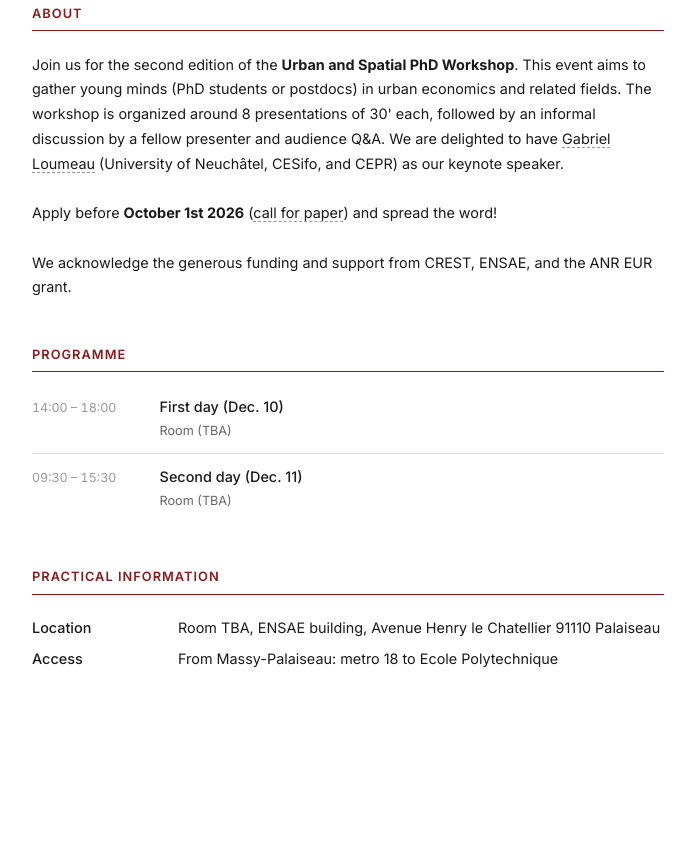
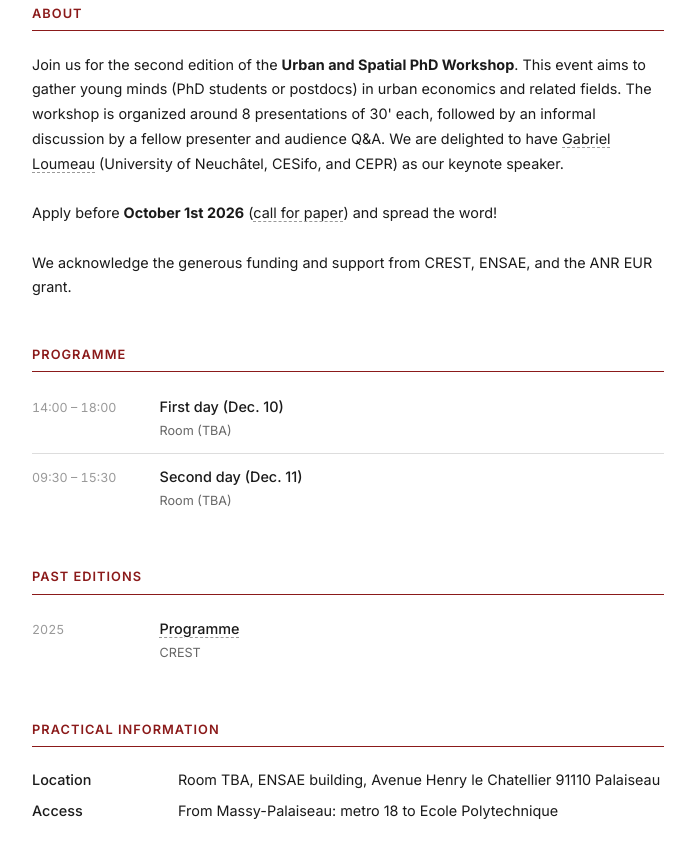
Before and after one commit to crest-urban-workshop/_2026, a plain HTML site: page index.html in a window 1280 px wide. Shown: the part 296-1154 px from the top of the page, without its empty margins (292-987 px from the left). Before the commit the page ends 1107 px from the top, so only its background shows below. Drawn offline with Linux system fonts and the light colour scheme.

Commit message:
add past edition

```diff
--- a/index.html
+++ b/index.html
@@ -243,6 +243,21 @@
     </ul>
   </div>
 
+<!-- ══ PROGRAMME ═══════════════════════════ -->
+<div class="section">
+  <h2 class="section-title">Past editions</h2>
+  <ul class="prog-list">
+
+  <li class="prog-item"> <!-- EDIT block, duplicate as needed -->
+    <div class="prog-time">2025</div>
+      <div>
+        <div class="prog-talk"><a href="assets/programme_2025.pdf" target="_blank" rel="noopener">Programme</a></div>
+        <div class="prog-speaker">CREST</div>
+      </div>
+    </li>
+  </ul>
+</div>
+
   <!-- ══ PRACTICAL INFO ══════════════════════ -->
   <div class="section">
     <h2 class="section-title">Practical Information</h2>
```
Also changed, not shown: 1 other file.
